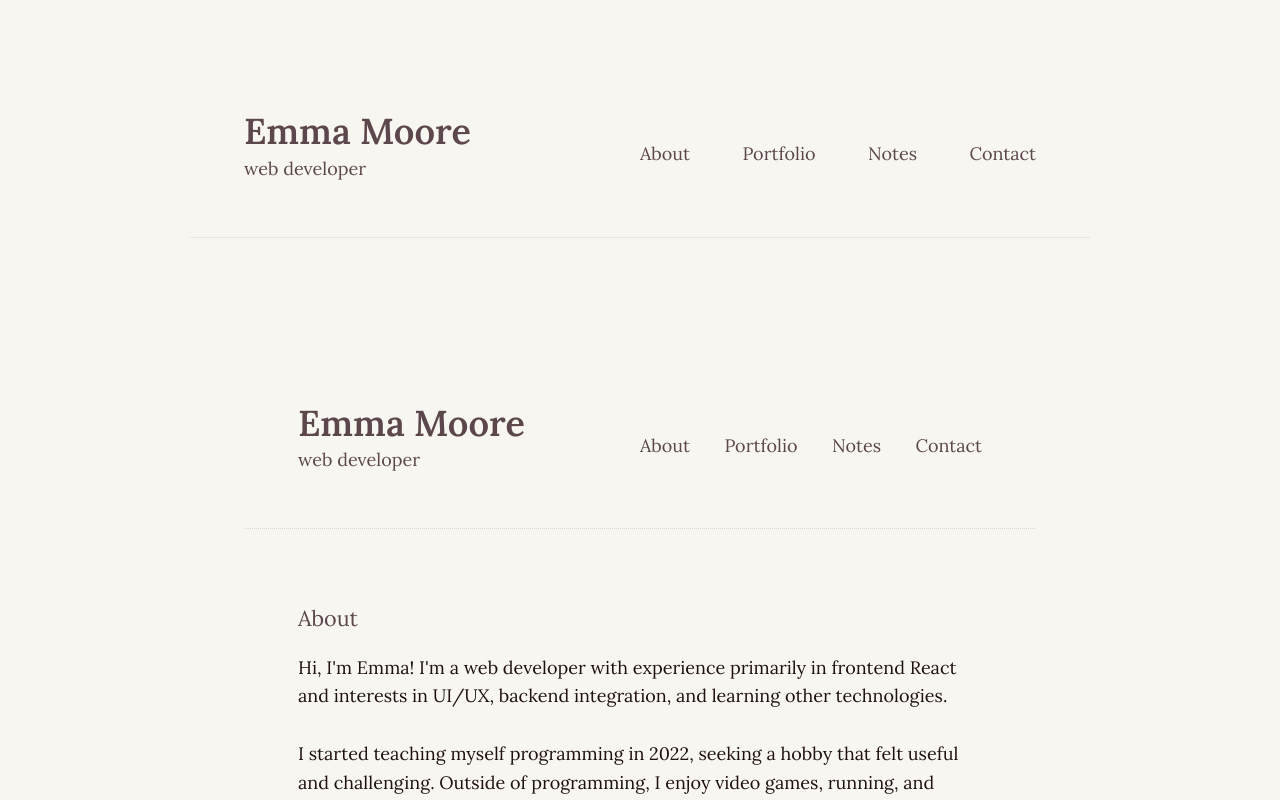
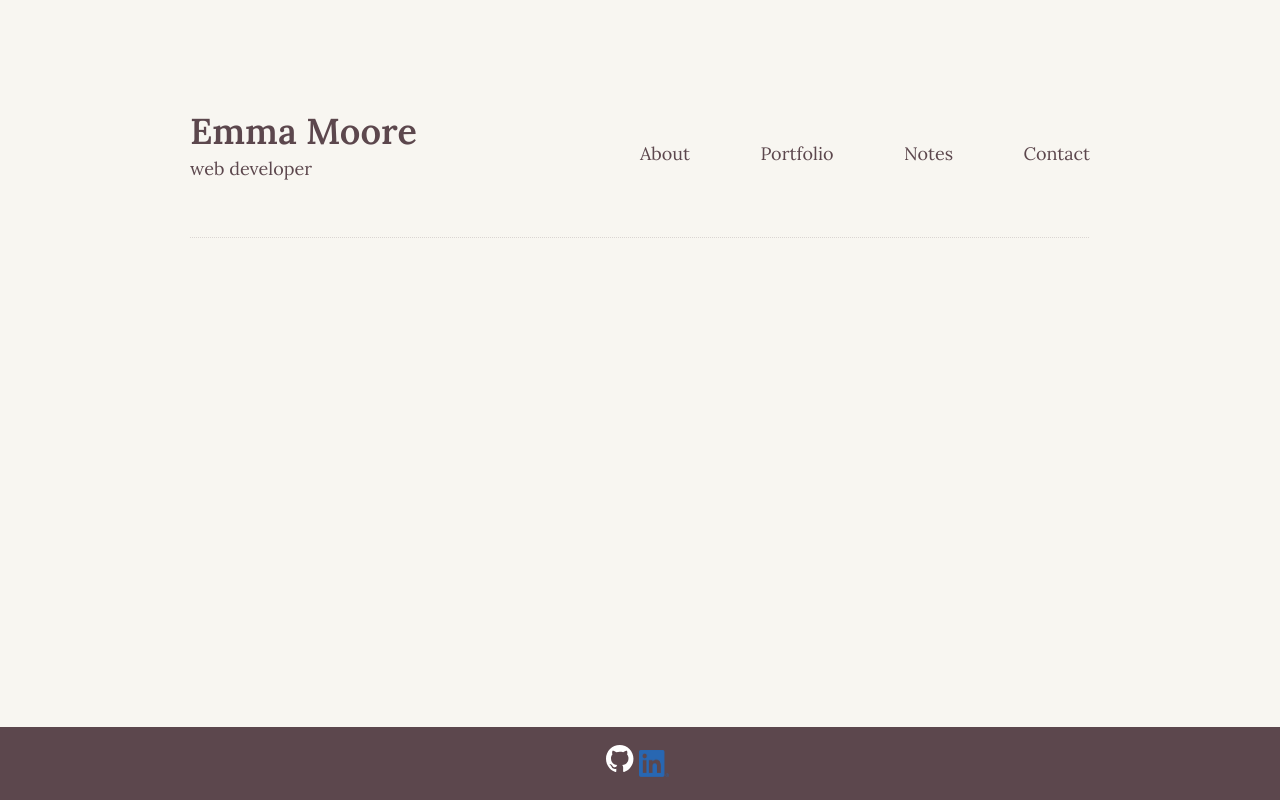
Before and after one commit to emoore29/My-Portfolio, a Next.js app: page / in a window 1280 px wide. Shown: the top 800 px of the page. Built offline with nearby package versions, Linux system fonts and the light colour scheme.

Commit message:
refactor 3

```diff
--- a/components/layout.js
+++ b/components/layout.js
@@ -86,22 +86,22 @@ export default function Layout({ children, home }) {
               <nav className={styles.mobileNavList}>
                 <ul>
                   <li>
-                    <a onClick={toggleMenu} href="/#about">
+                    <a onClick={toggleMenu} href="/about">
                       About
                     </a>
                   </li>
                   <li>
-                    <a onClick={toggleMenu} href="/#portfolio">
+                    <a onClick={toggleMenu} href="/portfolio">
                       Portfolio
                     </a>
                   </li>
                   <li>
-                    <Link onClick={toggleMenu} href="/blog">
+                    <Link onClick={toggleMenu} href="/notes">
                       Notes
                     </Link>
                   </li>
                   <li>
-                    <a onClick={toggleMenu} href="/#contact">
+                    <a onClick={toggleMenu} href="/contact">
                       Contact
                     </a>
                   </li>
--- a/pages/contact.js
+++ b/pages/contact.js
@@ -21,7 +21,7 @@ export default function Contact() {
       <form onSubmit={handleSubmit} className={styles.contactForm}>
         <fieldset>
           <label htmlFor="name">Name: </label>
-          <input type="text" id="name" placeholder="Jane Smith" />
+          <input type="text" id="name" placeholder="Your name" />
         </fieldset>
         <fieldset>
           <label htmlFor="email">Email: </label>
@@ -29,7 +29,7 @@ export default function Contact() {
             id="email"
             name="email"
             type="email"
-            placeholder="janesmith@gmail.com"
+            placeholder="your@email.com"
           />
           <ValidationError prefix="Email" field="email" errors={state.errors} />
         </fieldset>
@@ -40,7 +40,7 @@ export default function Contact() {
             name="message"
             id="message"
             className={styles.formMessage}
-            placeholder="Type your message here and I will get back to you!"
+            placeholder="Your message"
           />
           <ValidationError
             prefix="Message"
--- a/pages/index.js
+++ b/pages/index.js
@@ -9,9 +9,6 @@ export default function Home() {
       <Head>
         <title>{siteTitle}</title>
       </Head>
-      <section className={styles.aboutContainer}>
-        <About />
-      </section>
     </Layout>
   );
 }
--- a/styles/Home.module.css
+++ b/styles/Home.module.css
@@ -118,7 +118,8 @@
 
 .contactForm fieldset {
   display: flex;
-  align-items: center;
+  flex-direction: column;
+  align-items: left;
   width: 100%;
 }
 
@@ -143,7 +144,8 @@
 
 .contactSubmitBtn {
   width: 100%;
-  background-color: rgba(17, 106, 95, 0.1);
+  background-color: var(--text-primary);
+  color: var(--background);
   font-size: 14px;
   border-radius: 5px;
 }
--- a/styles/layout.module.css
+++ b/styles/layout.module.css
@@ -16,7 +16,7 @@
   grid-template-rows: repeat(2, 1fr);
   color: var(--text-primary);
   padding-bottom: 1rem;
-  margin: 4rem auto 1rem;
+  margin: 2rem auto 1rem;
   background-image: radial-gradient(
     circle at 5px 2px,
     var(--text-primary),
@@ -28,7 +28,14 @@
   background-repeat: repeat-x;
   width: 100%;
   max-width: 50rem;
-  padding: 2rem 3rem;
+  padding: 1rem 3rem;
+}
+
+@media (min-width: 768px) {
+  .header {
+    padding: 2rem 0;
+    margin: 4rem auto 1rem;
+  }
 }
 
 /* HEADER NAME AND TITLE/DESCRIPTION */
@@ -96,8 +103,14 @@
 .content {
   width: 100%;
   max-width: 50rem;
-  padding: 2rem 3rem;
+  padding: 1rem 3rem;
   margin: 0 auto 0;
+}
+
+@media (min-width: 768px) {
+  .content {
+    padding: 2rem 0;
+  }
 }
 
 /* FOOTER */
```
